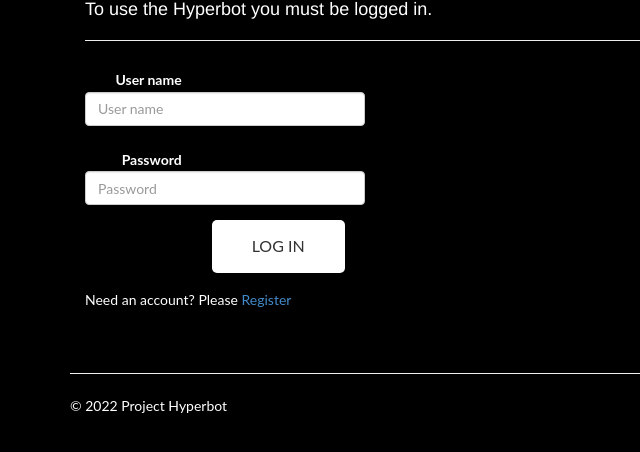
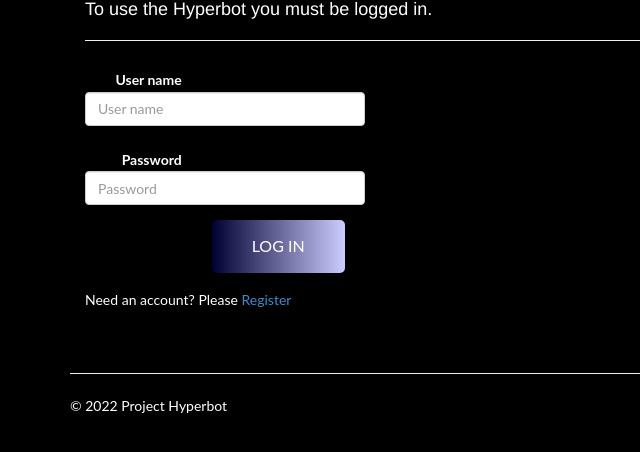
Before and after one commit to JMU-Information-Systems/pjs-hyperbot-main, a Django app: page /login/ in a window 1280 px wide. Shown: the part 163-615 px from the top of the page, without its empty margins (0-640 px from the left). Run offline with Django 3.2, Linux system fonts and the light colour scheme; some libraries are stand-ins or nearby versions.

Commit message:
Optische Anpassung Login und Registrierung

```diff
--- a/pjshyperbot/app/templates/app/login.html
+++ b/pjshyperbot/app/templates/app/login.html
@@ -378,7 +378,7 @@
                     <div class="form-group">
                         <div class="col-md-offset-2 col-md-10">
                             <input type="hidden" name="next" value="/" />
-                            <input type="submit" value="Log in" class="btn btn-default" />
+                            <input type="submit" value="Log in" class="btn btn--green" />
                         </div>
                     </div>
                     <p>Need an account? Please <a href='/register'>Register</a></p>
```
